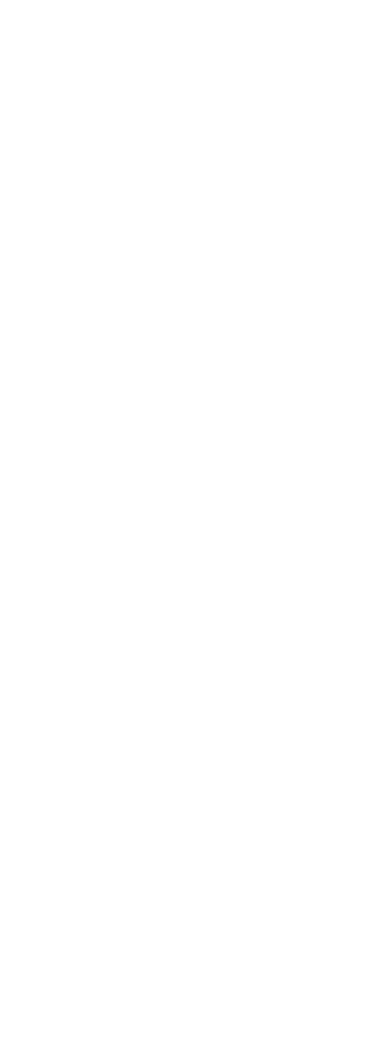
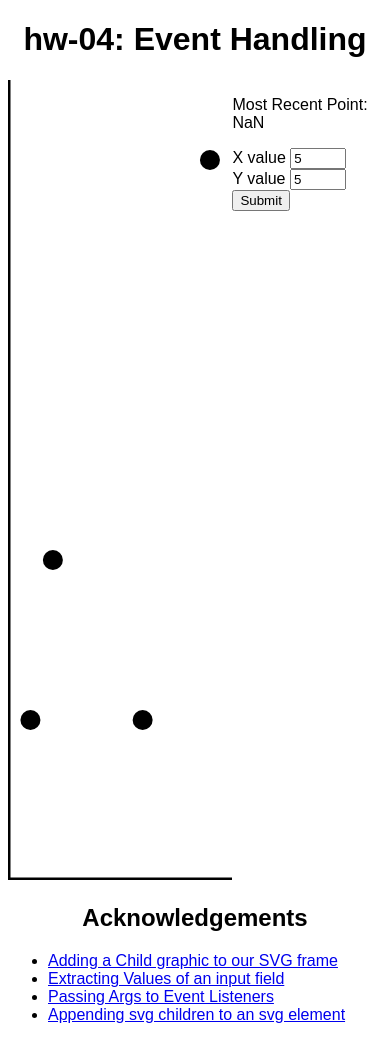
Before and after one commit to DS4200-S23-Class/hw-04-jacob-david, a plain HTML site: page index.html in a window 390 px wide. Before the commit the page ends 844 px from the top, so only its background shows below. Drawn offline with Linux system fonts and the light colour scheme.

Commit message:
Initial Clone

```diff
--- a/index.html
+++ b/index.html
@@ -2,13 +2,90 @@
 <html>
 
 <head>
+
+    <!--    style-->
+    <link rel="stylesheet" href="style.css">
+    <title>hw-04</title>
     <meta charset=utf-8/>
 </head>
 
 
 <body>
+    <div>
+        <h1 class="center">
+        hw-04: Event Handling
+        </h1>
 
+        <div class="flex">
+            <div id="left-column">
+                <svg id="frame">
+                    <line x1=0% y1=0% x2=0% y2=100% stroke="black" stroke-width="5px"/>
+                    <line x1=100% y1=100% x2=0% y2=100% stroke="black" stroke-width="5px" />
 
+                    <circle id="(1,2)" cx=10% cy=80% r="10" />
+                    <circle id="(2,4)" cx=20% cy=60% r="10" />
+                    <circle id="(6,2)" cx=60% cy=80% r="10" />
+                    <circle id="(9,9)" cx=90% cy=10% r="10" />
+
+                </svg>
+            </div>
+            <div id="right-column">
+                <p id="selected-point">
+                    Most Recent Point: NaN
+                </p>
+                <div>
+                    <form id="pointForm">
+                        <label for="x-val">X value</label>
+                        <input type="number" id="x-val" min="1" max="10" value="5">
+                        <br>
+                        <label for="y-val">Y value</label>
+                        <input type="number" id="y-val" min="1" max="10" value="5">
+                        <br>
+
+                    </form>
+                    <button type="submit" id="subButton">
+                        Submit
+                    </button>
+
+                </div>
+                <div>
+                    <form>
+
+                    </form>
+
+                </div>
+            </div>
+        </div>
+
+    </div>
+    <div>
+        <h2 class="center">Acknowledgements</h2>
+        <ul>
+            <li>
+                <a href="https://developer.mozilla.org/en-US/docs/Web/API/Node/appendChild">
+                    Adding a Child graphic to our SVG frame
+                </a>
+            </li>
+            <li>
+                <a href="https://stackoverflow.com/questions/11563638/how-do-i-get-the-value-of-text-input-field-using-javascript
+                    ">
+                    Extracting Values of an input field
+                </a>
+            </li>
+            <li>
+                <a href="https://plainenglish.io/blog/passing-arguments-to-event-listeners-in-javascript-1a81bc397ecb">
+                    Passing Args to Event Listeners
+                </a>
+            </li>
+            <li>
+                <a href="https://stackoverflow.com/questions/22894540/creating-circles-with-svg-and-javascript">
+                    Appending svg children to an svg element
+                </a>
+            </li>
+        </ul>
+    </div>
+
+    <script src="main.js"></script>
 </body>
 
 </html>
--- /dev/null
+++ b/main.js
@@ -0,0 +1,49 @@
+let lastPoint = null
+
+function pointClick(pointID){
+
+    // Add border to circle
+    let point = document.getElementById(pointID);
+    point.classList.toggle('border');
+
+    // set global var to keep track of last point clicked
+    lastPoint = pointID
+
+    // Insert last point text to screen
+    let recentText = "Most Recent Point: " + lastPoint;
+    document.getElementById('selected-point').innerHTML = recentText;
+}
+
+
+function plotPoint(){
+    // Grab the user input values
+    let xVal = document.getElementById("x-val").value;
+    let yVal = document.getElementById("y-val").value;
+
+    // creating variables for plotting using relative dimensions for scalability
+    let plotX = (xVal * 10) + "%";
+    let plotY = (100 - (yVal * 10)) + "%";
+
+    //
+    let newId = "(" + xVal + "," + yVal + ")";
+
+    // creating a new circle using our coordinates and our new concatenated id
+    let newPoint = document.createElementNS("http://www.w3.org/2000/svg",'circle');
+    newPoint.setAttributeNS(null,"id", newId);
+    newPoint.setAttributeNS(null,"r", "10");
+    newPoint.setAttributeNS(null,"cx", plotX);
+    newPoint.setAttributeNS(null,"cy", plotY);
+    document.getElementById('frame').appendChild(newPoint);
+
+    newPoint.addEventListener("click", () => {pointClick(newPoint.id)})
+}
+
+// checking for the submission of the button
+document.getElementById('subButton')
+        .addEventListener('click', plotPoint);
+
+
+let points = document.getElementsByTagName('circle');
+for (let i = 0; i < points.length; i++){
+    points[i].addEventListener("click", () => {pointClick(points[i].id)});
+}
--- /dev/null
+++ b/style.css
@@ -0,0 +1,34 @@
+body{
+    font-family: Arial;
+
+}
+
+.center{
+    text-align: center;
+}
+
+.flex {
+    display: flex;
+    flex-direction: row;
+}
+#left-column {
+    flex:60%;
+}
+
+#right-column {
+    flex:40%;
+}
+
+#frame {
+    width: 100%;
+    height: 800px;
+}
+
+circle:hover {
+  fill: red;
+}
+
+.border{
+    stroke: aquamarine;
+    stroke-width: 4px;
+}
```
